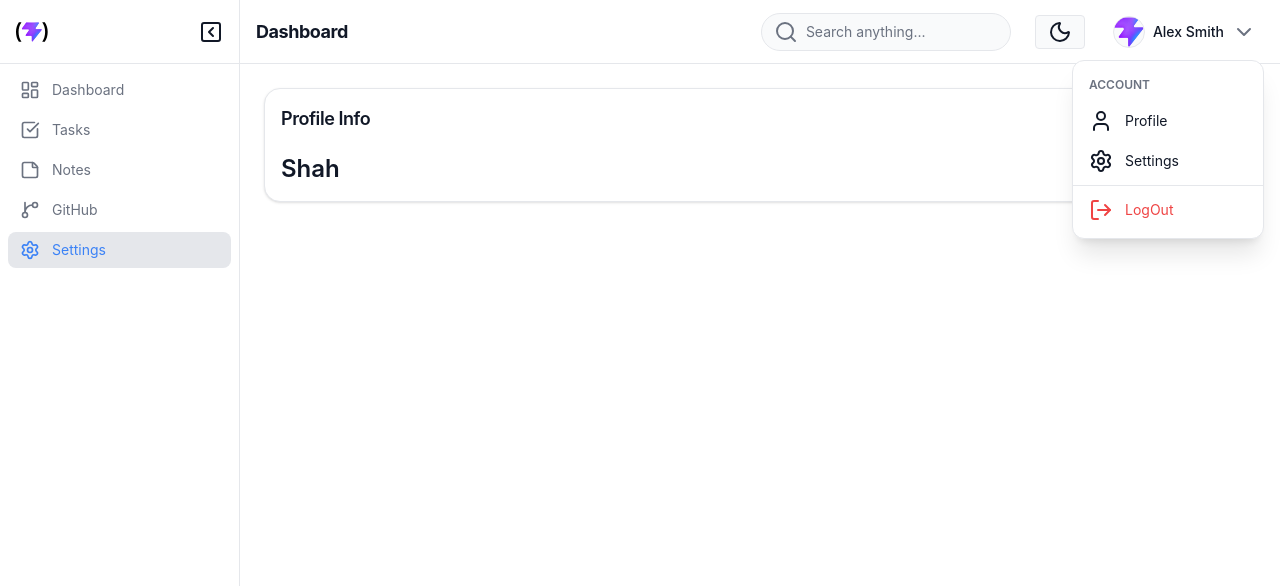
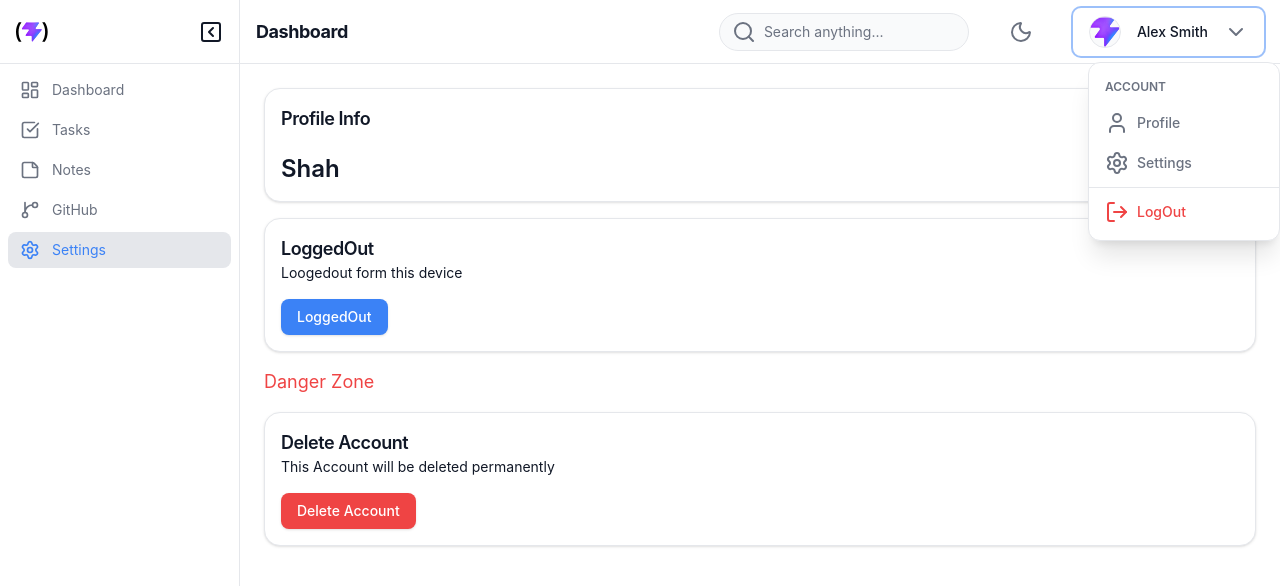
Before and after one commit to sameershah7/dev-flow, a React (Vite) app: page /settings in a window 1280 px wide. Both pictures are taken after a click on the button "Alex Smith". Shown: the top 586 px of the page. Built offline with nearby package versions, Linux system fonts and the light colour scheme.

Commit message:
Add logout and delete ui and Replace buttons with Components Button

```diff
--- a/src/features/dashboard/components/ChartHeader.tsx
+++ b/src/features/dashboard/components/ChartHeader.tsx
@@ -1,3 +1,5 @@
+import { Button } from "../../../shared/components/ui/Button";
+
 interface ChartHeaderProps {
     toggleModal: () => void;
     taskCount?: number;
@@ -13,13 +15,7 @@ export default function ChartHeader({ toggleModal, taskCount }: ChartHeaderProps
                 </span>
             </div>
 
-            <button
-                onClick={toggleModal}
-                className="flex items-center gap-2 px-3 py-1.5 bg-primary text-white hover:opacity-90 rounded-lg text-sm font-medium transition-all active:scale-95">
-                {/* You can replace this + with an actual icon like <PlusIcon /> */}
-                <span className="text-lg leading-none">+</span>
-                <span className="hidden sm:inline">Add Task</span>
-            </button>
+            <Button onClick={toggleModal}>Add Task</Button>
 
         </div>
     )
--- a/src/features/settings/SettingPage.tsx
+++ b/src/features/settings/SettingPage.tsx
@@ -1,9 +1,14 @@
+import { DeleteAccount } from "./components/DeleteAccount";
+import { LoggedOut } from "./components/LoggedOut";
 import { ProfileSettings } from "./components/ProfileSetting";
 
 export default function SettingPage() {
     return (
         <div className="grid gap-y-4">
             <ProfileSettings />
+            <LoggedOut />
+            <h2 className="text-error text-lg">Danger Zone</h2>
+            <DeleteAccount />
         </div>
     )
 }
--- a/src/features/settings/components/AccountSetting.tsx
+++ /dev/null
@@ -1,25 +0,0 @@
-import { useState } from "react"
-import { SettingsSection } from "./SettingsSection";
-import { InputField } from "../../../shared/components/ui/InputField";
-import { Button } from "../../../shared/components/ui/Button";
-
-export function ProfileSettings() {
-    const [name, setName] = useState("John Doe");
-
-    return (
-        <SettingsSection
-            title="Profile Info"
-            description="Update your personal details."
-        >
-            <div className="space-y-4">
-                <InputField
-                    label="Full Name"
-                    value={name}
-                    onChange={(e) => setName(e.target.value)}
-                />
-
-                <Button children="Save Changes" variant="primary" />
-            </div>
-        </SettingsSection>
-    );
-}
--- /dev/null
+++ b/src/features/settings/components/DeleteAccount.tsx
@@ -0,0 +1,10 @@
+import { Button } from "../../../shared/components/ui/Button";
+import { SettingsSection } from "./SettingsSection";
+
+export function DeleteAccount() {
+    return (
+        <SettingsSection title="Delete Account" description="This Account will be deleted permanently">
+            <Button children="Delete Account" variant="danger" />
+        </SettingsSection>
+    )
+}
--- /dev/null
+++ b/src/features/settings/components/LoggedOut.tsx
@@ -0,0 +1,11 @@
+import { Button } from "../../../shared/components/ui/Button";
+import { SettingsSection } from "./SettingsSection";
+
+export function LoggedOut() {
+    return (
+        <SettingsSection title="LoggedOut" description="Loogedout form this device">
+            <Button children="LoggedOut" variant="primary" />
+        </SettingsSection>
+
+    )
+}
--- a/src/shared/components/navigation/Navbar.tsx
+++ b/src/shared/components/navigation/Navbar.tsx
@@ -5,7 +5,8 @@ import profileImg from "../../../assets/vite.svg";
 import { useTheme } from "../../hooks/useTheme";
 import { useTaskStore } from "../../../store/useTaskStore";
 import { useNoteStore } from "../../../store/useNoteStore";
-import { useLocation } from "react-router-dom";
+import { Link, useLocation } from "react-router-dom";
+import { Button } from "../ui/Button";
 
 interface NavbarProps {
     onToggleSidebar: () => void;
@@ -62,50 +63,62 @@ export default function Navbar({ onToggleSidebar }: NavbarProps) {
                     />
                 </div>
 
-                <button
-                    onClick={toggleTheme}
-                    className="px-3 py-1 rounded border border-border bg-surface text-text-main hover:bg-hover transition-colors"
-                >
+                <Button onClick={toggleTheme} variant="ghost">
                     {theme === "light" ? <navIcons.darkmode /> : <navIcons.lighMode />}
-                </button>
+                </Button>
 
                 {/* Profile Dropdown */}
-                <div className="relative">
-                    <button
+                <Button
                     onClick={() => setIsProfileOpen(!isProfileOpen)}
-                        onBlur={() => setTimeout(() => setIsProfileOpen(false), 200)}
-                        className="flex items-center gap-2 p-1 pr-2 hover:bg-hover rounded-full transition-all"
+                    variant="ghost"
+                    className="flex items-center w-auto gap-x-4"
                 >
                     <div className="w-8 h-8 rounded-full bg-surface border border-border overflow-hidden">
                         <img src={profileImg} alt="Profile" className="w-full h-full object-cover" />
                     </div>
                     <span className="text-sm font-medium text-text-main hidden md:block">Alex Smith</span>
                     <span className="text-text-muted"><navIcons.dropdown /></span>
-                    </button>
+                </Button>
 
                 {/* Dropdown Menu  */}
-                    <ul className={`absolute right-0 mt-2 w-48 bg-bg border border-border rounded-xl shadow-xl py-2 transition-all duration-200 origin-top-right
+                <ul className={`absolute right-0 mt-60 w-48 bg-bg border border-border rounded-xl shadow-xl py-2 transition-all duration-200 origin-top-right
                         ${isProfileOpen ? 'opacity-100 scale-100 visible' : 'opacity-0 scale-95 invisible'}`}
                 >
                     <li className="px-4 py-2 text-xs font-semibold text-text-muted uppercase">Account</li>
                     <li>
-                            <button className="w-full flex items-center gap-3 px-4 py-2 text-sm text-text-main hover:bg-hover hover:text-primary transition-colors">
-                                <navIcons.profile />Profile
-                            </button>
+                        <Link to={"settings#profile"}>
+                            <Button className="w-full" variant="ghost">
+                                <div className="flex gap-x-2 items-center">
+                                    <navIcons.profile />
+                                    <span>
+                                        Profile
+                                    </span>
+                                </div>
+                            </Button>
+                        </Link>
                     </li>
                     <li>
-                            <button className="w-full flex items-center gap-3 px-4 py-2 text-sm text-text-main hover:bg-hover hover:text-primary transition-colors">
-                                <navIcons.settings /> Settings
-                            </button>
+                        <Link to={"settings"}>
+                            <Button className="w-full" variant="ghost">
+                                <div className="flex gap-x-2 items-center">
+                                    <navIcons.settings />
+                                    <span>
+                                        Settings
+                                    </span>
+                                </div>
+                            </Button>
+                        </Link>
                     </li>
                     <hr className="my-1 border-border" />
                     <li>
-                            <button className="w-full flex items-center gap-3 px-4 py-2 text-sm text-error hover:bg-error/10 transition-colors">
-                                <navIcons.logout />LogOut
-                            </button>
+                        <Button className="w-full text-error!" variant="ghost">
+                            <div className="flex gap-x-2 items-center">
+                                <navIcons.logout />
+                                LogOut
+                            </div>
+                        </Button>
                     </li>
                 </ul>
-                </div>
             </div>
         </nav>
     );
--- a/src/shared/components/ui/TaskFormModal.tsx
+++ b/src/shared/components/ui/TaskFormModal.tsx
@@ -1,5 +1,6 @@
 import { useState, useEffect } from "react";
 import { type Task } from "../../../store/useTaskStore";
+import { Button } from "./Button";
 
 interface TaskFormModalProps {
     toggleModal: () => void;
@@ -42,7 +43,7 @@ export function TaskFormModal({ toggleModal, onSave, initialData }: TaskFormModa
                     <h2 className="text-lg font-bold text-text-main">
                         {isEditMode ? "Update Task" : "New Task"}
                     </h2>
-                    <button onClick={toggleModal} className="text-text-muted hover:text-text-main text-2xl">×</button>
+                    <Button onClick={toggleModal}>x</Button>
                 </div>
 
                 <div className="p-6 space-y-5">
@@ -72,15 +73,10 @@ export function TaskFormModal({ toggleModal, onSave, initialData }: TaskFormModa
                 </div>
 
                 <div className="flex items-center justify-end gap-3 p-4 bg-surface/30 border-t border-border">
-                    <button onClick={toggleModal} className="px-4 py-2 text-sm text-text-main hover:bg-hover rounded-lg">
-                        Cancel
-                    </button>
-                    <button
-                        onClick={handleSubmit}
-                        className="px-6 py-2 text-sm font-semibold bg-primary text-white hover:brightness-110 rounded-lg active:scale-95 transition-all shadow-md"
-                    >
+                    <Button onClick={toggleModal} variant="ghost">Cancel</Button>
+                    <Button onClick={handleSubmit} >
                         {isEditMode ? "Save Changes" : "Create Task"}
-                    </button>
+                    </Button>
                 </div>
             </div>
         </div>
```
Lines whose indentation alone changed are shown as unchanged.
